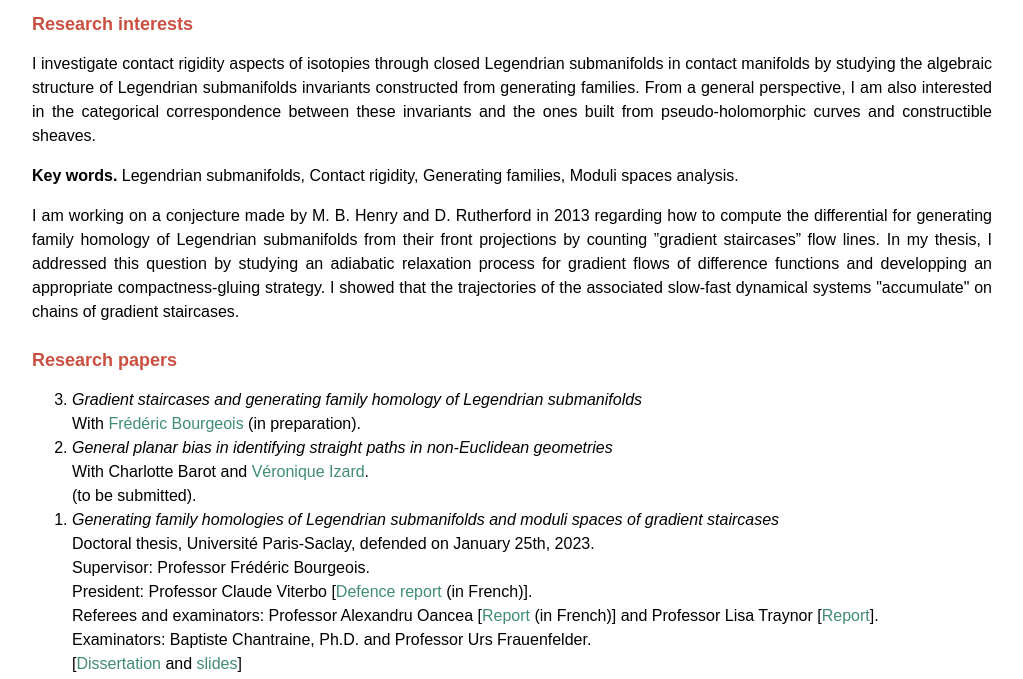
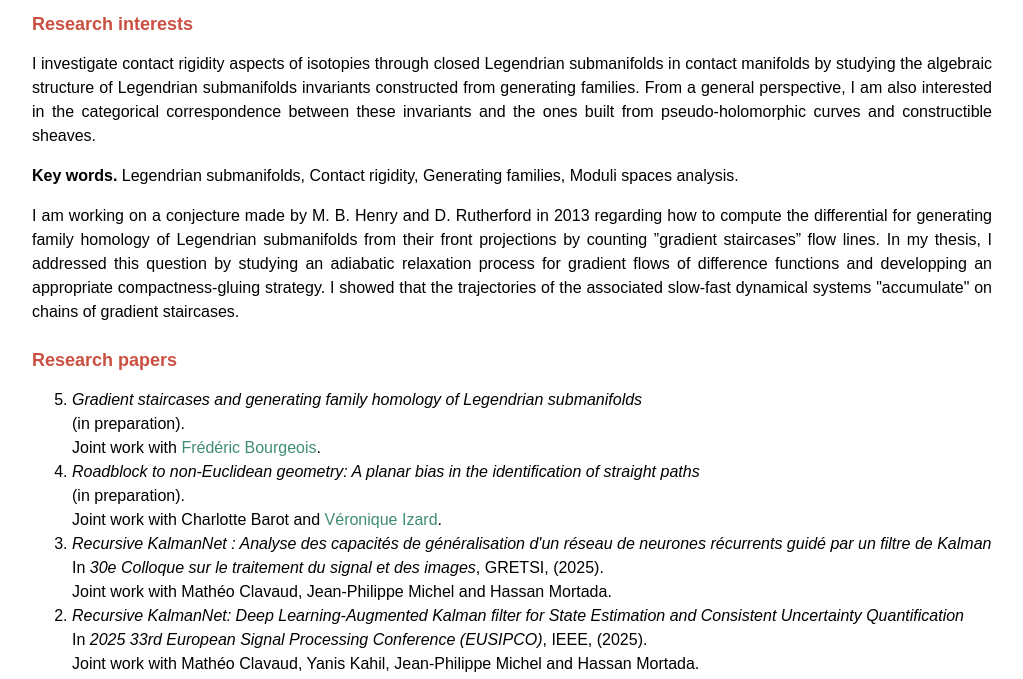
Before and after one commit to Cyril-Falcon/Cyril-Falcon.github.io, a plain HTML site: page research.html in a window 1280 px wide. Shown: the part 121-800 px from the top of the page, without its empty margins (128-1151 px from the left). Drawn offline with Linux system fonts and the light colour scheme.

Commit message:
Publications updated

```diff
--- a/research.html
+++ b/research.html
@@ -39,15 +39,26 @@
 				<ol reversed>
 					<li>
 						<i>Gradient staircases and generating family homology of Legendrian submanifolds</i><br>
-						With <a href="https://www.imo.universite-paris-saclay.fr/~bourgeois" target="_blank">Frédéric Bourgeois</a> (in preparation).
+						(in preparation).<br>
+						Joint work with <a href="https://www.imo.universite-paris-saclay.fr/~bourgeois" target="_blank">Frédéric Bourgeois</a>.<br>
 					</li>
 					<li>
-						<i>General planar bias in identifying straight paths in non-Euclidean geometries</i><br>
-						With Charlotte Barot and <a href="https://incc-paris.fr/people/veronique-izard" target="_blank">Véronique Izard</a>.<br>
-						(to be submitted).
+						<i>Roadblock to non-Euclidean geometry: A planar bias in the identification of straight paths</i><br>
+						(in preparation).<br>
+						Joint work with Charlotte Barot and <a href="https://incc-paris.fr/people/veronique-izard" target="_blank">Véronique Izard</a>.<br>
 					</li>
 					<li>
-						<i>Generating family homologies of Legendrian submanifolds and moduli spaces of gradient staircases</i><br>
+					  <i>Recursive KalmanNet : Analyse des capacités de généralisation d'un réseau de neurones récurrents guidé par un filtre de Kalman</i><br>
+					  In <i>30e Colloque sur le traitement du signal et des images</i>, GRETSI, (2025).<br>
+					  Joint work with Mathéo Clavaud, Jean-Philippe Michel and Hassan Mortada.<br>
+					</li>
+					<li>
+					  <i>Recursive KalmanNet: Deep Learning-Augmented Kalman filter for State Estimation and Consistent Uncertainty Quantification</i><br>
+					  In <i>2025 33rd European Signal Processing Conference (EUSIPCO)</i>, IEEE, (2025).<br>
+					  Joint work with Mathéo Clavaud, Yanis Kahil, Jean-Philippe Michel and Hassan Mortada.<br>
+					</li>
+					<li>
+						<i><a href="https://theses.hal.science/tel-03967039" target="_blank">Generating family homologies of Legendrian submanifolds and moduli spaces of gradient staircases</a></i><br>
 						Doctoral thesis, Université Paris-Saclay, defended on January 25th, 2023.<br>
 						Supervisor: Professor Frédéric Bourgeois.<br>
 						President: Professor Claude Viterbo [<a href="files/doc/reports/defence_report.pdf" target="_blank">Defence report</a> (in French)].<br>
@@ -166,7 +177,7 @@
 	</body>
 
 	<footer>
-		Last updated on September 18th, 2024.
+		Last updated on June 14th, 2025.
 	</footer>
 
 <html>
```
Also changed, not shown: index.html (+1 -1 lines), 1 other file.
